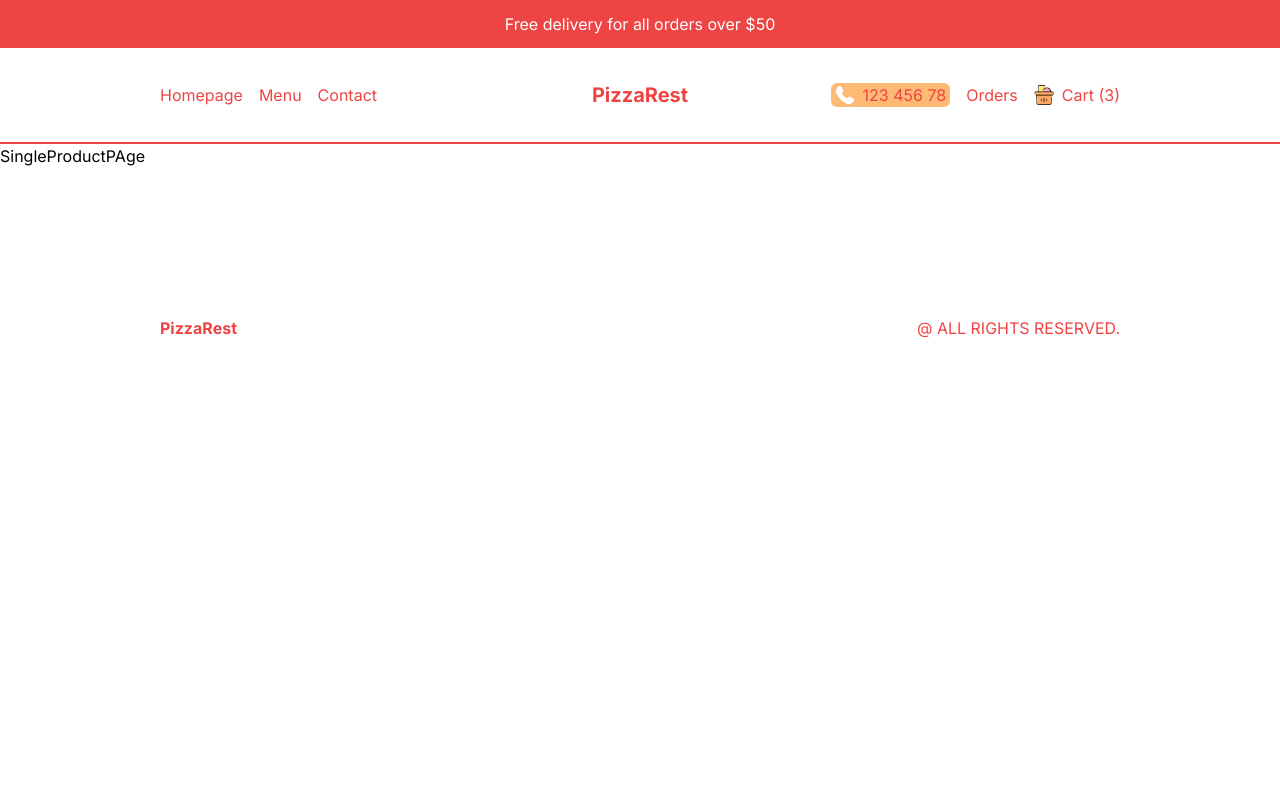
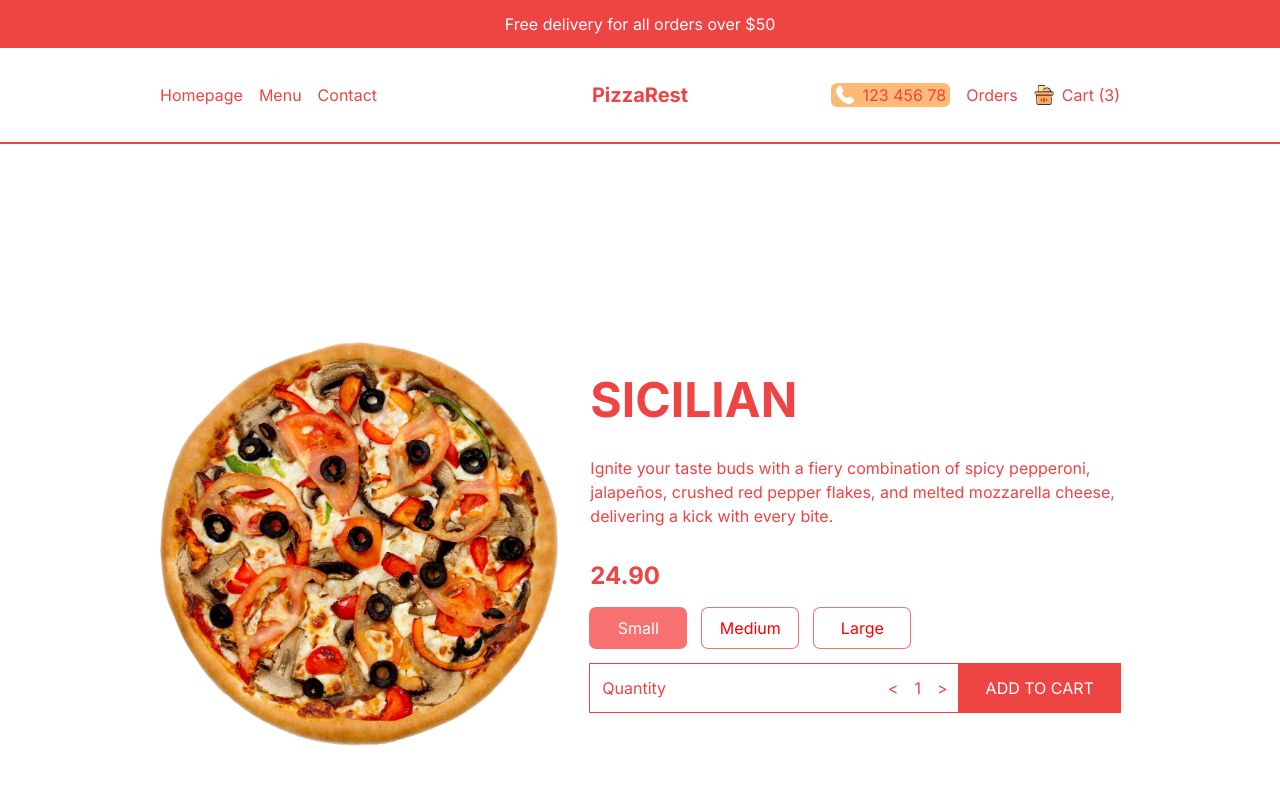
Before and after one commit to gfxargentina/tp-restaurant-frontend, a Next.js app: page /product/1 in a window 1280 px wide. Shown: the top 800 px of the page. Built offline with nearby package versions, Linux system fonts and the light colour scheme.

Commit message:
style: add single product page design and price logic

```diff
--- a/src/app/product/[id]/page.tsx
+++ b/src/app/product/[id]/page.tsx
@@ -1,7 +1,36 @@
+import Price from '@/components/Price';
+import { singleProduct } from '@/data';
+import Image from 'next/image';
 import React from 'react';
 
 const SingleProductPage = () => {
-  return <div>SingleProductPAge</div>;
+  return (
+    <div className="p-4 lg:px-20 xl:px-40 h-screen flex flex-col justify-around text-red-500 md:flex-row md:gap-8 md:items-center">
+      {/* IMAGE CONTAINER */}
+      {singleProduct.img && (
+        <div className="relative w-full h-1/2 md:h-[70%]">
+          <Image
+            src={singleProduct.img}
+            alt=""
+            className="object-contain"
+            fill
+          />
+        </div>
+      )}
+      {/* TEXT CONTAINER */}
+      <div className="h-1/2 flex flex-col gap-4 md:h-[70%] md:justify-center md:gap-6 xl:gap-8">
+        <h1 className="text-3xl font-bold uppercase xl:text-5xl">
+          {singleProduct.title}
+        </h1>
+        <p className="">{singleProduct.desc}</p>
+        <Price
+          price={singleProduct.price}
+          id={singleProduct.id}
+          options={singleProduct.options}
+        />
+      </div>
+    </div>
+  );
 };
 
 export default SingleProductPage;
--- /dev/null
+++ b/src/components/Price.tsx
@@ -0,0 +1,69 @@
+'use client';
+import React, { useEffect, useState } from 'react';
+
+type Props = {
+  price: number;
+  id: number;
+  options?: { title: string; additionalPrice: number }[];
+};
+
+const Price = ({ price, id, options }: Props) => {
+  const [total, setTotal] = useState(price);
+  const [quantity, setQuantity] = useState(1);
+  const [selected, setSelected] = useState(0);
+
+  useEffect(() => {
+    setTotal(
+      quantity * (options ? price + options[selected].additionalPrice : price)
+    );
+  }, [quantity, selected, options, price]);
+
+  return (
+    <div className="flex flex-col gap-4">
+      <h2 className="text-2xl font-bold">{total.toFixed(2)}</h2>
+      {/* OPTIONS CONTAINER  */}
+      <div className="flex gap-4">
+        {options?.map((option, index) => (
+          <button
+            key={option.title}
+            className="min-w-[6rem]  p-2 ring-1 ring-red-400 rounded-md"
+            style={{
+              background: selected === index ? 'rgb(248 113 113)' : 'white',
+              color: selected === index ? 'white' : 'red',
+            }}
+            onClick={() => setSelected(index)}
+          >
+            {option.title}
+          </button>
+        ))}
+      </div>
+
+      {/* QUANTITY - ADD BUTTON CONTAINER */}
+      <div className="flex justify-between items-center">
+        {/* QUANTITY */}
+        <div className="flex justify-between w-full p-3 ring-1 ring-red-500">
+          <span>Quantity</span>
+          <div className="flex gap-4 items-center">
+            <button
+              onClick={() => setQuantity((prev) => (prev > 1 ? prev - 1 : 1))}
+            >
+              {'<'}
+            </button>
+            <span>{quantity}</span>
+            <button
+              onClick={() => setQuantity((prev) => (prev < 9 ? prev + 1 : 9))}
+            >
+              {'>'}
+            </button>
+          </div>
+        </div>
+        {/* CART BUTTON */}
+        <button className="uppercase w-56 bg-red-500 text-white p-3 ring-1 ring-red-500">
+          Add to Cart
+        </button>
+      </div>
+    </div>
+  );
+};
+
+export default Price;
```
